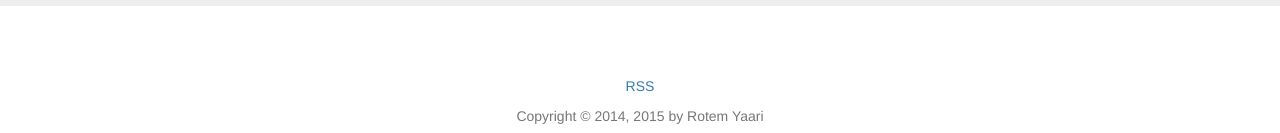
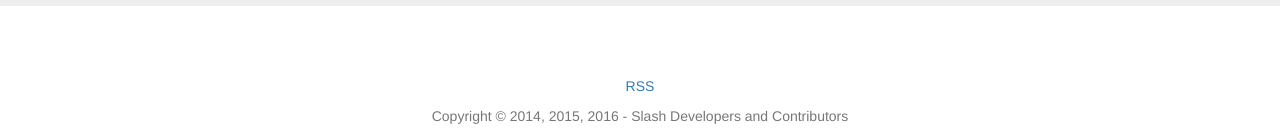
Before and after one commit to getslash/getslash.github.io, a Jekyll site: the page built from index.html, in a window 1280 px wide. Shown: the part 2244-2377 px from the top of the page. Built offline with Jekyll 4.4.1, drawn with Linux system fonts in a browser that asks for light colours; nearby versions of some CDN libraries.

Commit message:
Copyright

```diff
--- a/_includes/footer.html
+++ b/_includes/footer.html
@@ -7,7 +7,7 @@
 
   <div class="container text-center">
     <p class="text-muted">
-      Copyright &copy; 2014, 2015 by Rotem Yaari
+      Copyright &copy; 2014, 2015, 2016 - Slash Developers and Contributors
     </p>
   </div>
 </footer>
```
